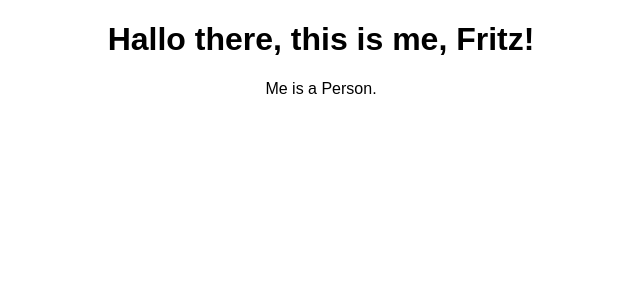
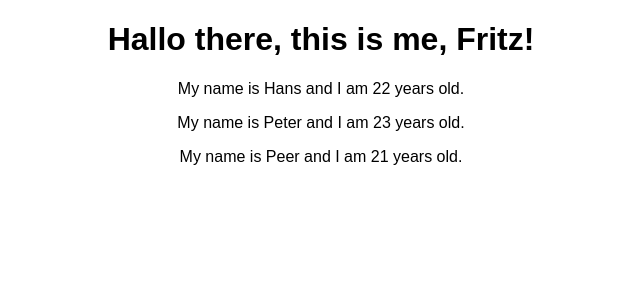
Before and after one commit to servustempore/learning-react, a React (Create React App) app in the folder pr2/: page / in a window 1280 px wide. Shown: the top 300 px of the page, without its empty margins (319-959 px from the left). Built offline with nearby package versions, Linux system fonts and the light colour scheme.

Commit message:
Added name and age to Person Component

```diff
--- a/pr2/src/App.js
+++ b/pr2/src/App.js
@@ -7,7 +7,9 @@ class App extends Component {
     return (
       <div className="App">
         <h1>Hallo there, this is me, Fritz!</h1>
-        <Person />
+        <Person name="Hans" age="22"/>
+        <Person name="Peter" age="23"/>
+        <Person name="Peer" age="21"/>
       </div>
     );
     // return React.createElement('div', {className: 'App'}, React.createElement('h1', null, 'Hallo there, this is me, Hans!'));
--- a/pr2/src/Person/Person.js
+++ b/pr2/src/Person/Person.js
@@ -1,7 +1,7 @@
 import React from 'react';
 
-const Person = () => {
-    return <p>Me is a Person.</p>;
+const Person = (props) => {
+    return <p>My name is {props.name} and I am {props.age} years old.</p>;
 }
 
 export default Person;
```
